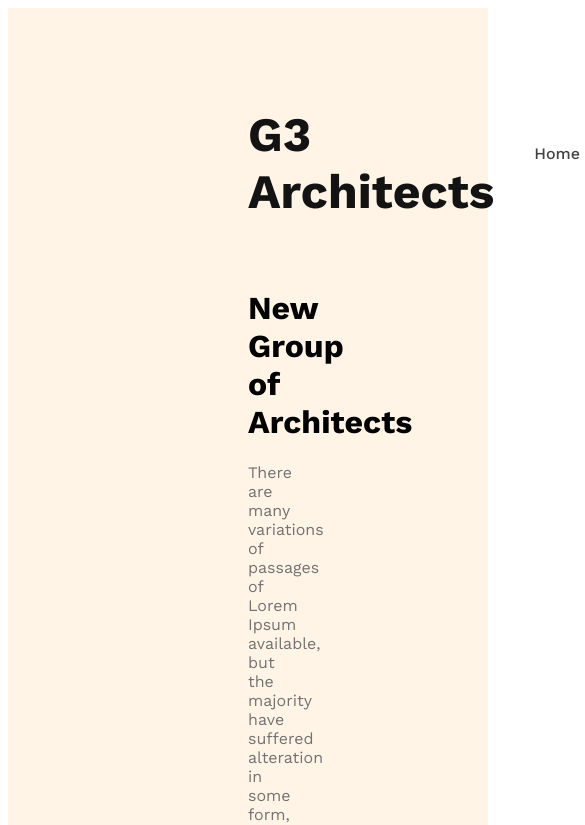
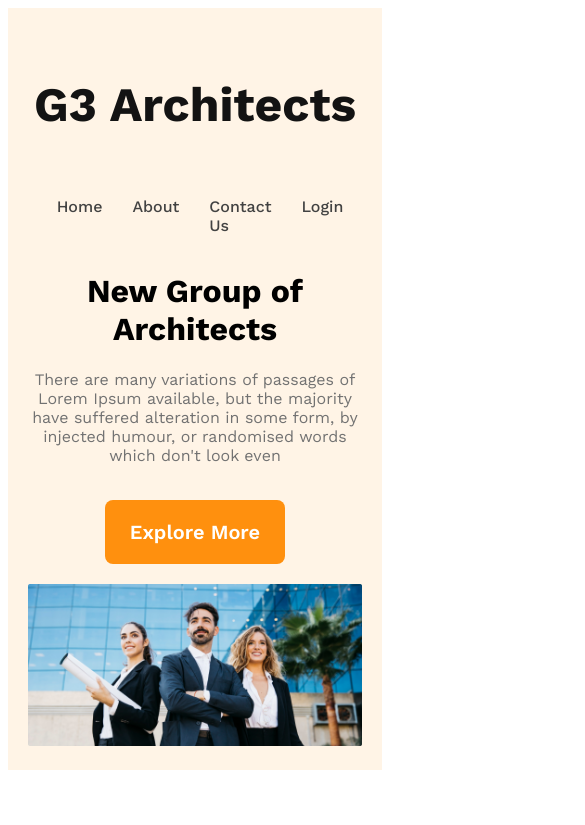
Before and after one commit to Tanvir-Hamid/g3_architechture, a plain HTML site: page index.html in a window 390 px wide. Shown: the top 825 px of the page, 585 px wide, since content can reach past the window. Drawn offline with nearby package versions, Linux system fonts and the light colour scheme.

Commit message:
added nav

```diff
--- a/styles/architect.css
+++ b/styles/architect.css
@@ -1,6 +1,6 @@
 /* work sans font by google */
 
-@import url('https://fonts.googleapis.com/css2?family=Work+Sans:ital,wght@0,100..900;1,100..900&display=swap') ;
+@import url('https://fonts.googleapis.com/css2?family=Work+Sans:ital,wght@0,100..900;1,100..900&display=swap');
 
 
 
@@ -8,53 +8,95 @@
 * {
     font-family: "Work Sans", sans-serif;
 }
-.btn-primary{
 
+.btn-primary {
+    border-radius: 8px;
+    color: #fff;
+    font-size: 1.25rem;
+    background: #FF900E;
+    padding: 20px 25px;
+    font-weight: 600;
+    cursor: pointer;
+    border: 0;
 }
 
 /* header styles */
-header{
+header {
     background: rgba(255, 144, 14, 0.10);
     padding: 50px 240px;
 }
-nav{
+
+nav {
     display: flex;
     justify-content: space-between;
     align-items: center;
 }
-.nav-title{
+
+.nav-title {
     font-size: 3rem;
     font-weight: 700;
     color: #131313;
 }
-nav > ul{
+
+nav>ul {
     display: flex;
 }
 
-nav  li{
+nav li {
     list-style: none;
     margin-right: 30px;
     font-weight: 500;
     font-size: 1rem;
 }
 
-nav li a{
+nav li a {
     text-decoration: none;
     color: #424242;
 }
 
 /* Banner Styles */
-.banner-content{
+.banner-content {
     max-width: 800px;
     text-align: center;
     margin: 0 auto;
 }
-.banner-title{
+
+.banner-title {
     font-size: 4rem;
     font-weight: 700;
     color: #131313;
 }
-.banner-description{
+
+.banner-description {
     color: #727272;
+    margin-bottom: 35px;
+}
+
+.banner img {
+    margin-top: 20px;
+    width: 100%;
+}
+
+/* responsive styles */
+/* mobile device */
+@media screen and (max-width: 576px) {
+    header {
+        padding: 20px;
+    }
+
+    nav {
+        flex-direction: column;
+    }
+}
+
+/* mediam device */
+@media screen and (min-width: 576px) and (max-width: 960px) {
+    header {
+        padding: 50px;
+    }
+
+    nav {
+        flex-direction: column;
+    }
 
 }
```
